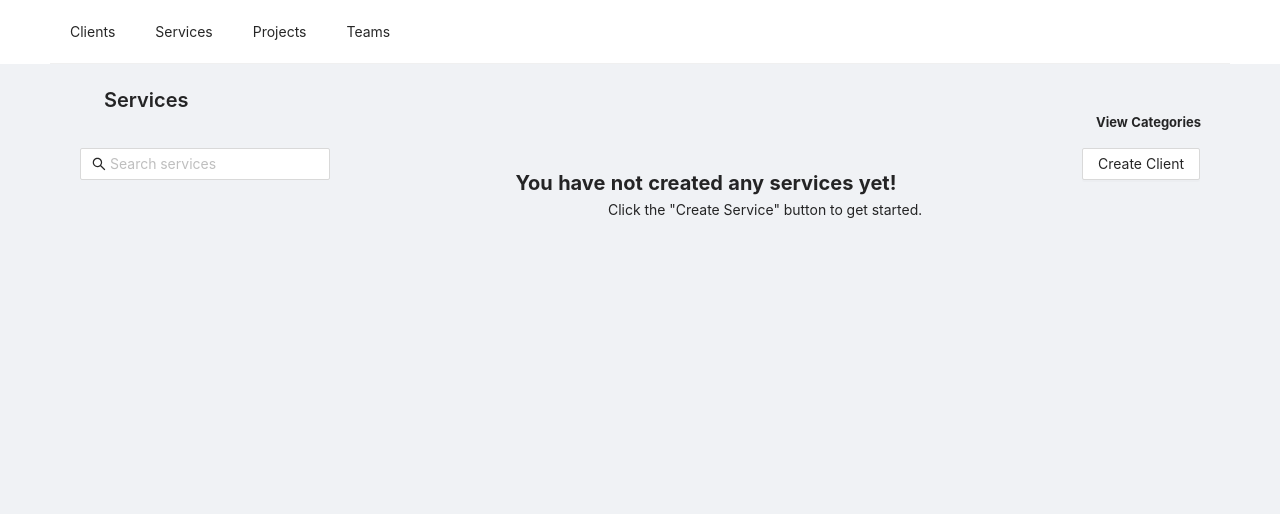
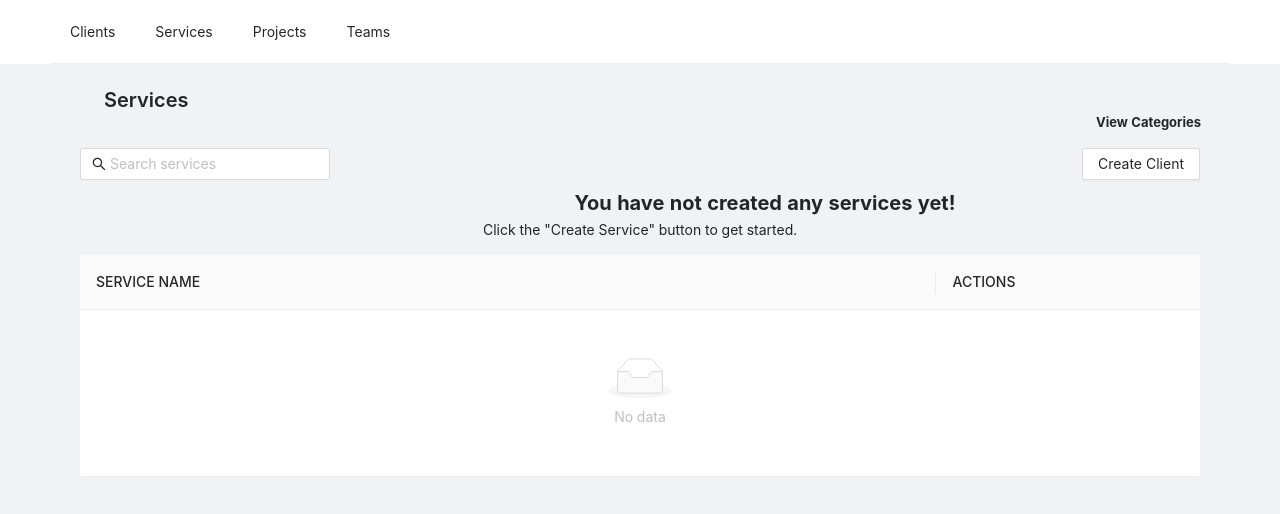
Before and after one commit to Sdsdsde2/ant-design-frontend, a React (Create React App) app in the folder ant-design-frontend/: page /services in a window 1280 px wide. Shown: the top 514 px of the page. Built offline with nearby package versions, Linux system fonts and the light colour scheme; the HTML template or start-up script is replaced by a standard one.

Commit message:
added Table component for Service list.

```diff
--- a/ant-design-frontend/src/App.css
+++ b/ant-design-frontend/src/App.css
@@ -125,6 +125,6 @@
 
 .ant-empty-services-label {
   font-weight: bold;
-  margin-top: 20px;
+  margin-top: 40px;
   font-size: 20px;
 }
--- a/ant-design-frontend/src/components/services.js
+++ b/ant-design-frontend/src/components/services.js
@@ -1,6 +1,40 @@
 import React, { Component } from 'react'
 import { PageHeader, Typography, Table, Input, Menu, Dropdown, Button, Modal, Steps } from 'antd';
-import { SearchOutlined, CaretDownOutlined } from '@ant-design/icons'
+import { SearchOutlined } from '@ant-design/icons'
+
+// TODO: Change out this 'data' array with services info from backend
+const data = [
+    // {
+    //     key: 7,
+    //     client: 'Ant Design Title 1',
+    //     email: 'fakeemail@gmail.com'
+    // },
+    // {
+    //     key: 8,
+    //     client: 'Ant Design Title 2',
+    //     email: 'fakeemail@gmail.com'
+    // },
+    // {
+    //     key: 9,
+    //     client: 'Ant Design Title 3',
+    //     email: 'fakeemail@gmail.com'
+    // }
+];
+
+const columns = [
+    {
+      title: 'SERVICE NAME',
+      dataIndex: 'service',
+      key: 'service',
+      width: '65%',
+    },
+    {
+      title: 'ACTIONS',
+      dataIndex: 'actions',
+      key: 'actions',
+      width: '20%',
+    }
+];
 
 export default class Services extends Component {
     constructor(props) {
@@ -35,6 +69,7 @@ export default class Services extends Component {
                         Create Client
                 </Button>
 
+                <div>
                     <Typography className="ant-empty-services-label">
                             You have not created any services yet!
                     </Typography>
@@ -43,6 +78,9 @@ export default class Services extends Component {
                         Click the "Create Service" button to get started.
                     </p>
                 </div>
+
+                <Table columns={columns} dataSource={data} />
+          </div>
         )
     }
 }
```
Lines whose indentation alone changed are shown as unchanged.
